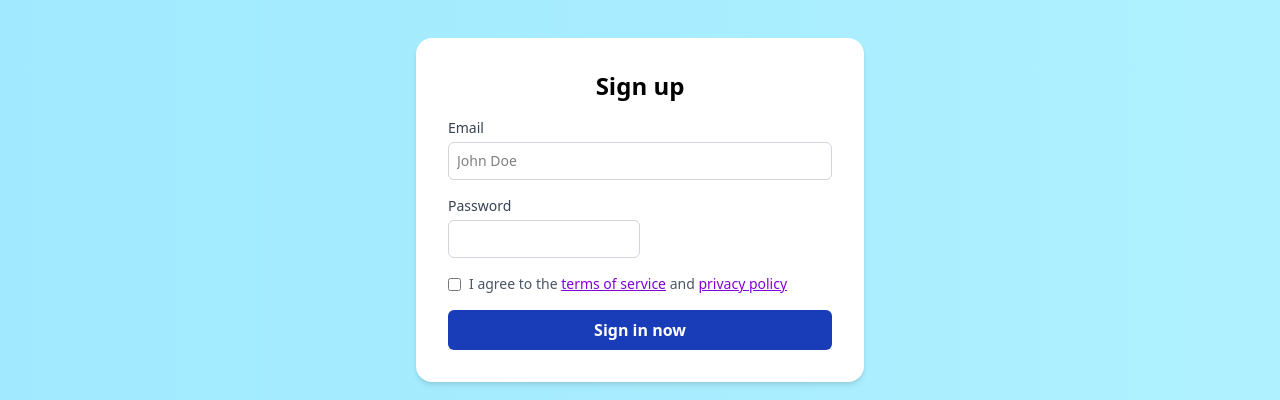
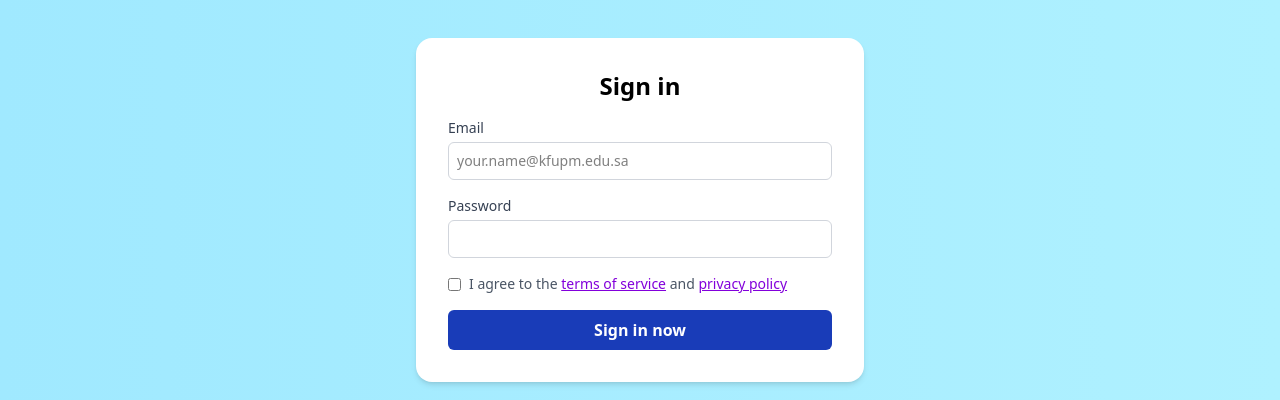
Before and after one commit to SMB8/SWE-363-project, a React (Vite) app: page /sign-in in a window 1280 px wide. Shown: the part 190-590 px from the top of the page. Built offline with nearby package versions, Linux system fonts and the light colour scheme.

Commit message:
updating Singin and Signup

```diff
--- a/package.json
+++ b/package.json
@@ -11,6 +11,7 @@
   },
   "dependencies": {
     "@tailwindcss/vite": "^4.1.3",
+    "axios": "^1.9.0",
     "bcryptjs": "^3.0.2",
     "cors": "^2.8.5",
     "dotenv": "^16.5.0",
--- a/src/pages/Signin.jsx
+++ b/src/pages/Signin.jsx
@@ -1,22 +1,54 @@
-import React from "react";
+import React, { useState } from "react";
+import axios from "axios";
 
 const Signin = () => {
+    const [formData, setFormData] = useState({ email: "", password: "" });
+
+    const handleChange = (e) => {
+        setFormData({ ...formData, [e.target.name]: e.target.value });
+    };
+
+    const handleSubmit = async (e) => {
+        e.preventDefault();
+        try {
+            const res = await axios.post("http://localhost:5000/api/auth/signin", formData);
+            alert(res.data.message);
+            // Save token or redirect if needed
+            // localStorage.setItem("token", res.data.token);
+        } catch (err) {
+            alert(err.response?.data?.message || "Sign in failed");
+        }
+    };
+
     return (
         <div className="min-h-screen flex justify-center items-center bg-gradient-to-r from-[#a0e9ff] to-[#aff1ff]">
             <div className="bg-white rounded-2xl shadow-md p-8 w-full max-w-md">
-                {/* <img src="../assets/logo.png" alt="KFUPM Connect Logo" className="mx-auto w-32 mb-4" /> */}
-                <h2 className="text-2xl font-bold text-center mb-4">Sign up</h2>
+                <h2 className="text-2xl font-bold text-center mb-4">Sign in</h2>
 
-                <form className="space-y-4">
+                <form className="space-y-4" onSubmit={handleSubmit}>
                     <div>
                         <label className="block text-sm font-medium text-gray-700 mb-1">Email</label>
-                        <input type="email" placeholder="John Doe" className="w-full border border-gray-300 rounded-md p-2 text-sm focus:border-blue-500 focus:ring-1 focus:ring-blue-300 outline-none" />
+                        <input
+                            type="email"
+                            name="email"
+                            value={formData.email}
+                            onChange={handleChange}
+                            placeholder="your.name@kfupm.edu.sa"
+                            className="w-full border border-gray-300 rounded-md p-2 text-sm focus:border-blue-500 focus:ring-1 focus:ring-blue-300 outline-none"
+                            required
+                        />
                     </div>
 
-
-                    <div className="w-1/2">
+                    <div>
                         <label className="block text-sm font-medium text-gray-700 mb-1">Password</label>
-                        <input type="password" className="w-full border border-gray-300 rounded-md p-2 text-sm focus:border-blue-500 focus:ring-1 focus:ring-blue-300 outline-none" />
+                        <input
+                            type="password"
+                            name="password"
+                            value={formData.password}
+                            onChange={handleChange}
+                            className="w-full border border-gray-300 rounded-md p-2 text-sm focus:border-blue-500 focus:ring-1 focus:ring-blue-300 outline-none"
+                            required
+                        />
                     </div>
 
                     <div className="flex items-center gap-2">
--- a/src/pages/Signup.jsx
+++ b/src/pages/Signup.jsx
@@ -1,49 +1,126 @@
-import React from "react";
+import React, { useState } from "react";
+import axios from "axios";
 
 const Signup = () => {
+    const [formData, setFormData] = useState({
+        fullName: "",
+        email: "",
+        studentId: "",
+        password: "",
+        confirmPassword: "",
+        accountType: "Student",
+    });
+
+    const handleChange = (e) => {
+        setFormData({ ...formData, [e.target.name]: e.target.value });
+    };
+
+    const handleSubmit = async (e) => {
+        e.preventDefault();
+        if (formData.password !== formData.confirmPassword) {
+            alert("Passwords do not match");
+            return;
+        }
+
+        try {
+            const res = await axios.post("http://localhost:5000/api/auth/signup", {
+                fullName: formData.fullName,
+                email: formData.email,
+                studentId: formData.studentId,
+                password: formData.password,
+                accountType: formData.accountType,
+            });
+            alert(res.data.message);
+        } catch (err) {
+            alert(err.response?.data?.message || "Sign up failed");
+        }
+    };
+
     return (
         <div className="min-h-screen flex justify-center items-center bg-gradient-to-r from-[#a0e9ff] to-[#aff1ff]">
             <div className="bg-white rounded-2xl shadow-md p-8 w-full max-w-md">
-            {/* <img src="../assets/logo.png" alt="KFUPM Connect Logo" className="mx-auto w-32 mb-4" /> */}
                 <h2 className="text-2xl font-bold text-center mb-4">Sign up</h2>
 
-                <form className="space-y-4">
+                <form className="space-y-4" onSubmit={handleSubmit}>
                     <div>
                         <label className="block text-sm font-medium text-gray-700 mb-1">Full Name</label>
-                        <input type="text" placeholder="John Doe" className="w-full border border-gray-300 rounded-md p-2 text-sm focus:border-blue-500 focus:ring-1 focus:ring-blue-300 outline-none" />
+                        <input
+                            type="text"
+                            name="fullName"
+                            value={formData.fullName}
+                            onChange={handleChange}
+                            placeholder="John Doe"
+                            className="w-full border border-gray-300 rounded-md p-2 text-sm focus:border-blue-500 focus:ring-1 focus:ring-blue-300 outline-none"
+                            required
+                        />
                     </div>
 
                     <div>
                         <label className="block text-sm font-medium text-gray-700 mb-1">KFUPM Email</label>
-                        <input type="email" placeholder="your.name@kfupm.edu.sa" className="w-full border border-gray-300 rounded-md p-2 text-sm focus:border-blue-500 focus:ring-1 focus:ring-blue-300 outline-none" />
+                        <input
+                            type="email"
+                            name="email"
+                            value={formData.email}
+                            onChange={handleChange}
+                            placeholder="your.name@kfupm.edu.sa"
+                            className="w-full border border-gray-300 rounded-md p-2 text-sm focus:border-blue-500 focus:ring-1 focus:ring-blue-300 outline-none"
+                            required
+                        />
                     </div>
 
                     <div>
                         <label className="block text-sm font-medium text-gray-700 mb-1">Student/Staff ID</label>
-                        <input type="text" placeholder="S12345678" className="w-full border border-gray-300 rounded-md p-2 text-sm focus:border-blue-500 focus:ring-1 focus:ring-blue-300 outline-none" />
+                        <input
+                            type="text"
+                            name="studentId"
+                            value={formData.studentId}
+                            onChange={handleChange}
+                            placeholder="S12345678"
+                            className="w-full border border-gray-300 rounded-md p-2 text-sm focus:border-blue-500 focus:ring-1 focus:ring-blue-300 outline-none"
+                            required
+                        />
                     </div>
 
                     <div className="flex gap-4">
                         <div className="w-1/2">
                             <label className="block text-sm font-medium text-gray-700 mb-1">Password</label>
-                            <input type="password" className="w-full border border-gray-300 rounded-md p-2 text-sm focus:border-blue-500 focus:ring-1 focus:ring-blue-300 outline-none" />
+                            <input
+                                type="password"
+                                name="password"
+                                value={formData.password}
+                                onChange={handleChange}
+                                className="w-full border border-gray-300 rounded-md p-2 text-sm focus:border-blue-500 focus:ring-1 focus:ring-blue-300 outline-none"
+                                required
+                            />
                         </div>
                         <div className="w-1/2">
                             <label className="block text-sm font-medium text-gray-700 mb-1">Confirm Password</label>
-                            <input type="password" className="w-full border border-gray-300 rounded-md p-2 text-sm focus:border-blue-500 focus:ring-1 focus:ring-blue-300 outline-none" />
+                            <input
+                                type="password"
+                                name="confirmPassword"
+                                value={formData.confirmPassword}
+                                onChange={handleChange}
+                                className="w-full border border-gray-300 rounded-md p-2 text-sm focus:border-blue-500 focus:ring-1 focus:ring-blue-300 outline-none"
+                                required
+                            />
                         </div>
                     </div>
 
                     <div>
                         <label className="block text-sm font-medium text-gray-700 mb-1">Account Type</label>
-                        <select className="w-full border border-gray-300 rounded-md p-2 text-sm focus:border-blue-500 focus:ring-1 focus:ring-blue-300 outline-none">
+                        <select
+                            name="accountType"
+                            value={formData.accountType}
+                            onChange={handleChange}
+                            className="w-full border border-gray-300 rounded-md p-2 text-sm focus:border-blue-500 focus:ring-1 focus:ring-blue-300 outline-none"
+                        >
                             <option>Student</option>
                             <option>Staff</option>
                         </select>
                     </div>
 
                     <div className="flex items-center gap-2">
-                        <input type="checkbox" id="terms" className="text-purple-500" />
+                        <input type="checkbox" id="terms" required className="text-purple-500" />
                         <label htmlFor="terms" className="text-sm text-gray-600">
                             I agree to the <a href="#" className="text-purple-700 underline">terms of service</a> and <a href="#" className="text-purple-700 underline">privacy policy</a>
                         </label>
```
Also changed, not shown: 2 other files (tests, documents, lock files or other folders).
